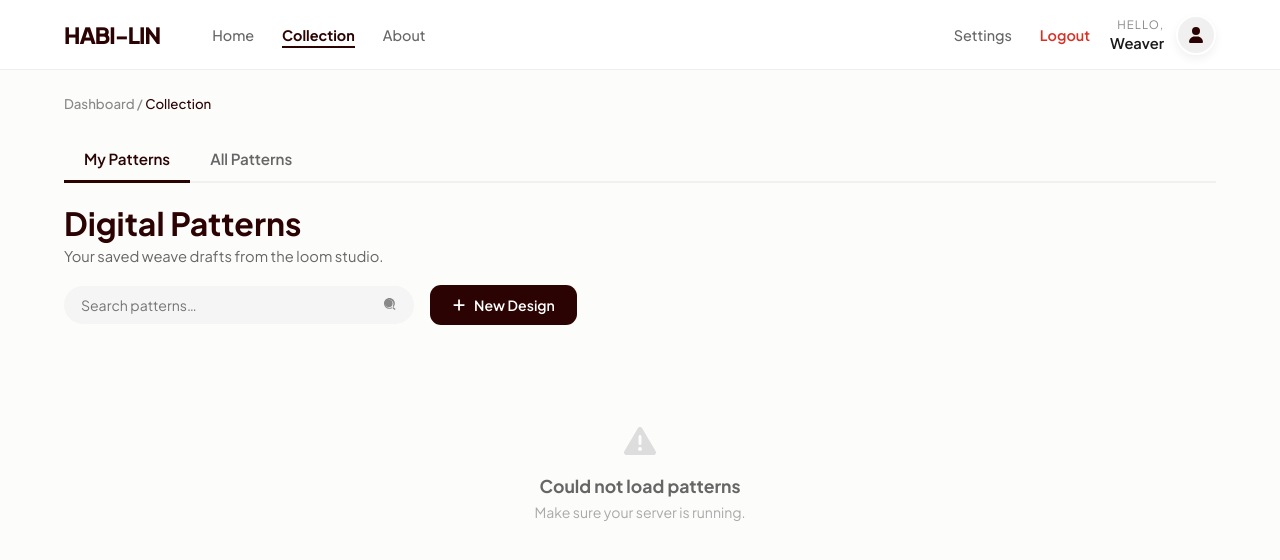
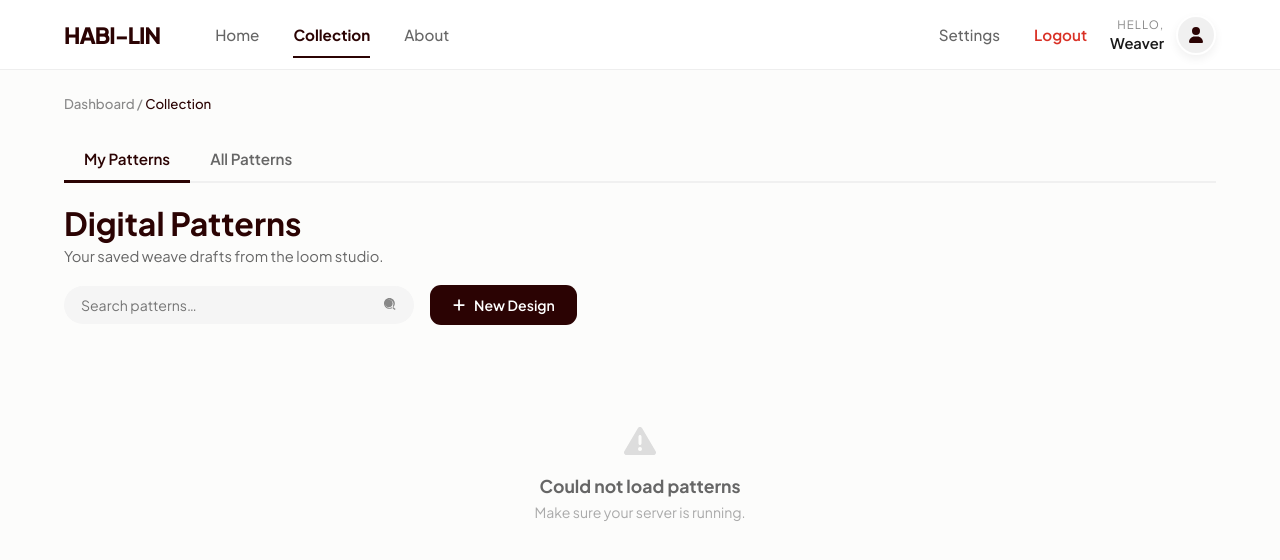
Before and after one commit to gab-clstn/HABI-LIN, a website: page public/collection.html in a window 1280 px wide. Drawn offline with Linux system fonts and the light colour scheme; no server answers.

Commit message:
Update collection.html
Fixed UI

```diff
--- a/public/collection.html
+++ b/public/collection.html
@@ -130,6 +130,7 @@
 
     .logo-link, .logo-link h2 { text-decoration: none; }
 
+    /* Update these specific classes to match Dashboard.html exactly */
     .sidebar-nav {
       display: flex;
       flex-direction: row;
@@ -142,42 +143,49 @@
     .nav-item {
       color: #666;
       text-decoration: none;
-      padding: 8px 12px;
-      font-size: clamp(0.82rem, 1.3vw, 0.9rem);
+      padding: 8px 0;
+      margin: 0 15px;
+      font-size: 0.95rem;
       font-weight: 500;
       position: relative;
       white-space: nowrap;
       cursor: pointer;
-      border-radius: 8px;
-      transition: color 0.2s, background 0.2s;
     }
 
     .nav-item::after {
       content: '';
       position: absolute;
-      left: 12px;
-      bottom: 4px;
+      left: 0;
+      bottom: -6px;
       width: 0;
       height: 2px;
-      background: var(--brand);
+      background-color: #2b0303;
       transition: width 0.3s ease;
     }
 
-    .nav-item:hover {
-      color: var(--brand);
-      background: var(--brand-light);
+    .logo-link,
+    .logo-link h2 {
+      text-decoration: none;
     }
 
-    .nav-item:hover::after, .nav-item.active::after {
-      width: calc(100% - 24px);
+    .nav-item:hover {
+      color: #2b0303;
+    }
+
+    .nav-item:hover::after,
+    .nav-item.active::after {
+      width: 100%;
     }
 
     .nav-item.active {
-      color: var(--brand);
+      color: #2b0303;
       font-weight: 700;
     }
 
-    .nav-spacer { margin-left: auto; }
+    .nav-spacer {
+      margin-left: auto;
+    }
+
     .logout { color: var(--danger) !important; font-weight: 600; }
 
     .hamburger {
@@ -664,7 +672,9 @@
         <a href="dashboard.html" class="nav-item" id="home-link">Home</a>
         <a href="collection.html" class="nav-item active" id="collection-link">Collection</a>
         <a href="about.html" class="nav-item" id="about-link">About</a>
+
         <div class="nav-spacer"></div>
+
         <a href="settings.html" class="nav-item" id="settings-link">Settings</a>
         <a href="/auth/logout" class="nav-item logout" id="logout-link">Logout</a>
       </nav>
```
